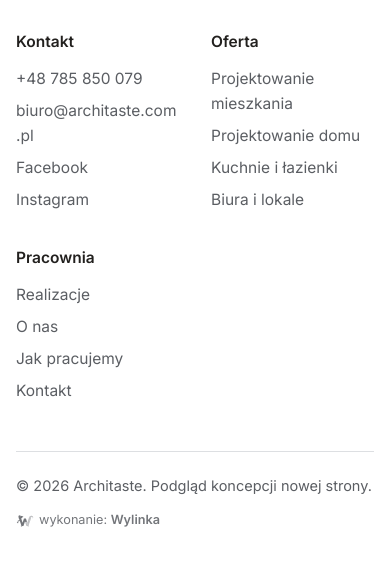
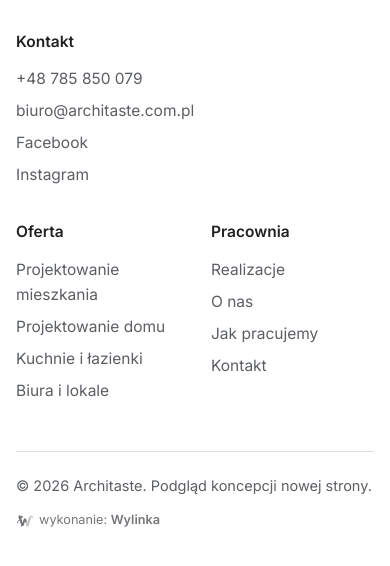
Before and after one commit to Disaster26/architaste-koncepcja, a plain HTML site: page index.html in a window 390 px wide. Shown: the part 7889-8455 px from the top of the page. Drawn offline with Linux system fonts and the light colour scheme.

Commit message:
Stopka na telefonie

```diff
--- a/index.html
+++ b/index.html
@@ -224,6 +224,7 @@ p{margin:0}
  .mob .m1{border:1px solid #C9CCD0}
  .mob .m2{background:var(--braz);color:#fff;clip-path:polygon(0 0,100% 0,calc(100% - 14px) 100%,0 100%)}
  .stopka{padding-bottom:96px}
+ .st-g>div:nth-child(2){grid-column:1/-1}
 }
 @media (max-height:700px) and (max-width:760px){.hero h1{font-size:clamp(28px,7.8vw,34px)}.hero .lead{font-size:15.5px;margin-top:12px}.hero .btn{margin-top:26px}.hero-in{padding-top:calc(var(--hh) + 24px);padding-bottom:40px}}
 @media (prefers-reduced-motion:reduce){*{transition:none!important;scroll-behavior:auto!important}}
```
Also changed, not shown: src.html (+1 -0 lines).
